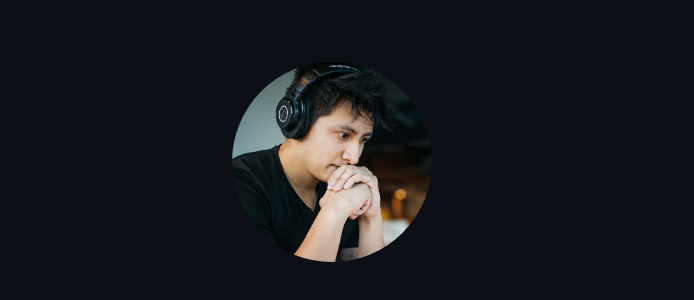
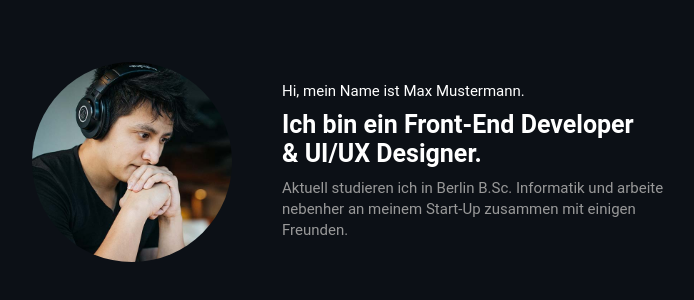
Before and after one commit to Johannes-Schiel/ud-ionos-mein-portfolio, a Vue app: page / in a window 1280 px wide. Shown: the part 238-538 px from the top of the page, without its empty margins (283-977 px from the left). Built offline with nearby package versions, Linux system fonts and the light colour scheme.

Commit message:
add HeroIntro.vue

```diff
--- a/src/components/HeroCardIntro.vue
+++ b/src/components/HeroCardIntro.vue
@@ -1,5 +1,9 @@
 <template>
-
+    <article class="intro-text">
+        <p class="intro-hello">Hi, mein Name ist Max Mustermann.</p>
+        <h1>Ich bin ein Front-End Developer<br>& UI/UX Designer.</h1>
+        <p class="content">Aktuell studieren ich in Berlin B.Sc. Informatik und arbeite nebenher an meinem Start-Up zusammen mit einigen Freunden.</p>
+    </article>
 </template>
 
 <script>
@@ -10,5 +14,27 @@ export default {
 </script>
 
 <style lang="scss" scoped>
-
+.intro-text {
+    color: $ciWhite;
+    max-width: 40rem;
+    font-family: $roboto;
+    p {
+        font-size: 1.5rem;
+        padding: 0;
+        margin: 0;
+        &.intro-hello {
+            margin: 2rem 0 1rem 0;
+        }
+        &.content {
+            margin: 0 0 2rem 0;
+            line-height: 1.4em;
+            color: $ciGrey;
+        }
+    }
+    h1 {
+        font-size: 2.5rem;
+        padding: 0;
+        margin: 0 0 1rem 0;
+    }
+}
 </style>
```
